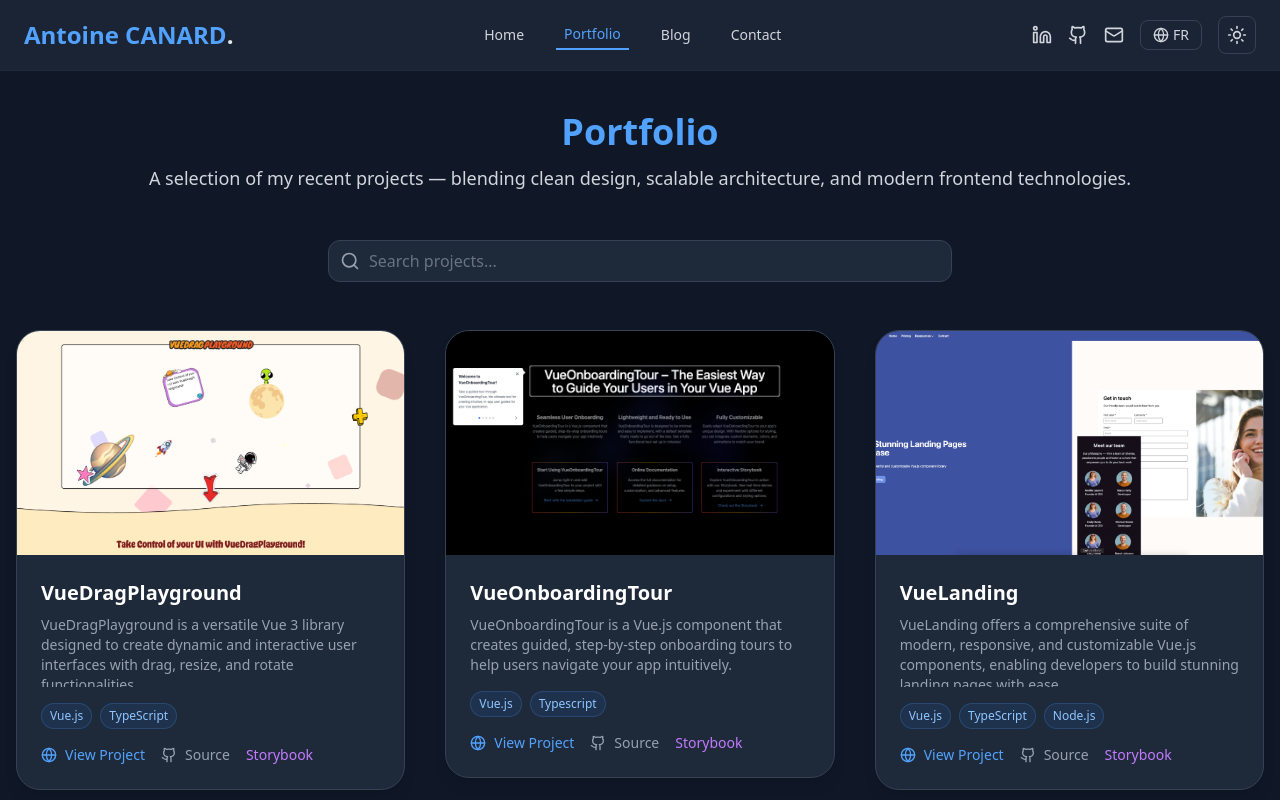
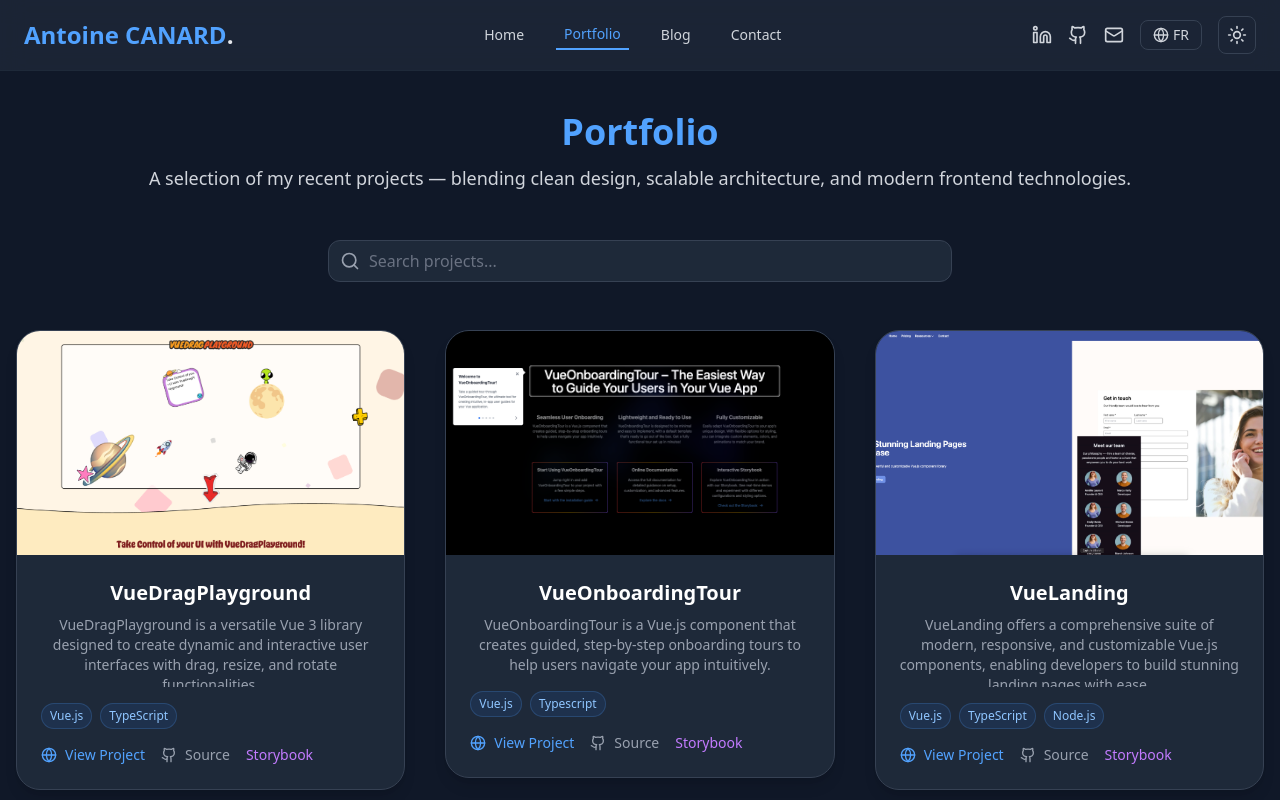
Before and after one commit to acTechWorld/my-website, a React (Vite) app: page /portfolio in a window 1280 px wide. Shown: the top 800 px of the page. Built offline with nearby package versions, Linux system fonts and the light colour scheme.

Commit message:
fix errors

```diff
--- a/src/sections/SectionHero.tsx
+++ b/src/sections/SectionHero.tsx
@@ -41,7 +41,7 @@ const Hero: FC = () => {
 
       <div className="container mx-auto px-6 z-10 flex flex-col lg:flex-row items-center justify-between">
         {/* Text Content */}
-        <div className="lg:w-1/2">
+        <div className="lg:w-1/2 z-10">
           <span
             className="text-gray-700 dark:text-gray-300 text-lg"
             dangerouslySetInnerHTML={{ __html: t("hero.greeting") }}
@@ -80,7 +80,7 @@ const Hero: FC = () => {
               href="/assets/pdfs/resume.pdf"
               target="_blank"
               download
-              className="btn inline-flex items-center gap-2 bg-gradient-to-r from-blue-500 to-indigo-600 text-white px-6 py-3 rounded-xl font-semibold shadow hover:opacity-90 transition"
+              className="btn inline-flex cursor-pointer items-center gap-2 bg-gradient-to-r from-blue-500 to-indigo-600 text-white px-6 py-3 rounded-xl font-semibold shadow hover:opacity-90 transition"
             >
               {t("hero.downloadResume")}
               <DownloadIcon />
--- a/src/sections/SectionPortfolio.tsx
+++ b/src/sections/SectionPortfolio.tsx
@@ -73,7 +73,9 @@ const SectionPortfolio: React.FC = () => {
   const { t } = useTranslation();
 
   const handleClickCTA = () => navigate("/portfolio");
-
+  const handleClickCard = (link: string | undefined) => {
+    if(link) window.open(link)
+  }
   return (
     <section
       id="portfolio"
@@ -107,10 +109,9 @@ const SectionPortfolio: React.FC = () => {
         >
           <AnimatePresence>
             {visibleProjects.map((project, index) => (
-              <motion.a
+              <motion.button
                 key={project.key}
-                href={project.link}
-                target="blank"
+                onClick={() => handleClickCard(project.link)}
                 layout
                 custom={index % 3}
                 variants={cardVariants}
@@ -194,7 +195,7 @@ const SectionPortfolio: React.FC = () => {
                     )}
                   </div>
                 </motion.div>
-              </motion.a>
+              </motion.button>
             ))}
           </AnimatePresence>
         </motion.div>
--- a/src/sections/SectionResume.tsx
+++ b/src/sections/SectionResume.tsx
@@ -35,6 +35,7 @@ const SectionResume: React.FC = () => {
     toggle: () => void
   ) => (
     <div
+      key={item.key}
       className="group relative p-4 mb-6 rounded-xl bg-white dark:bg-gray-900 border border-gray-300 dark:border-gray-700 cursor-pointer"
       onClick={toggle}
     >
--- a/src/views/ViewPortfolio.tsx
+++ b/src/views/ViewPortfolio.tsx
@@ -64,6 +64,10 @@ const ViewPortfolio: React.FC = () => {
     description: t(`portfolio.projects.${p.key}.description`),
   }));
 
+  const handleClickCard = (link: string | undefined) => {
+      if (link) window.open(link);
+  };
+
   const filteredProjects = useMemo(() => {
     return translatedProjects.filter((project) => {
       const query = search.toLowerCase();
@@ -105,10 +109,9 @@ const ViewPortfolio: React.FC = () => {
           {filteredProjects.length > 0 ? (
             <AnimatePresence>
               {filteredProjects.map((project, i) => (
-                <motion.a
+                <motion.button
                   key={i}
-                  href={project.link}
-                  target="blank"
+                  onClick={() => handleClickCard(project.link)}
                   layout
                   initial={{ opacity: 0, scale: 0 }}
                   animate={{ opacity: 1, scale: 1 }}
@@ -187,7 +190,7 @@ const ViewPortfolio: React.FC = () => {
                       )}
                     </div>
                   </motion.div>
-                </motion.a>
+                </motion.button>
               ))}
             </AnimatePresence>
           ) : (
```
